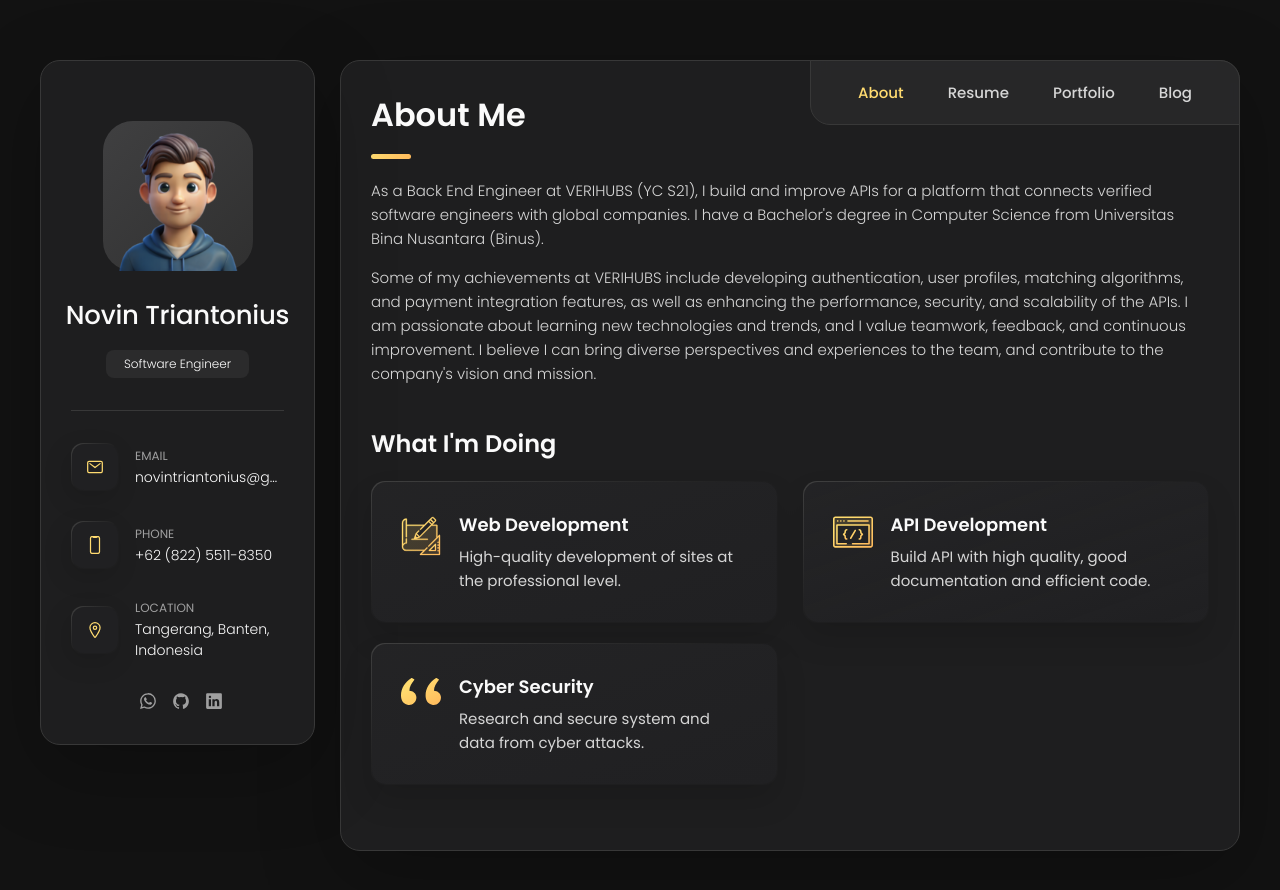
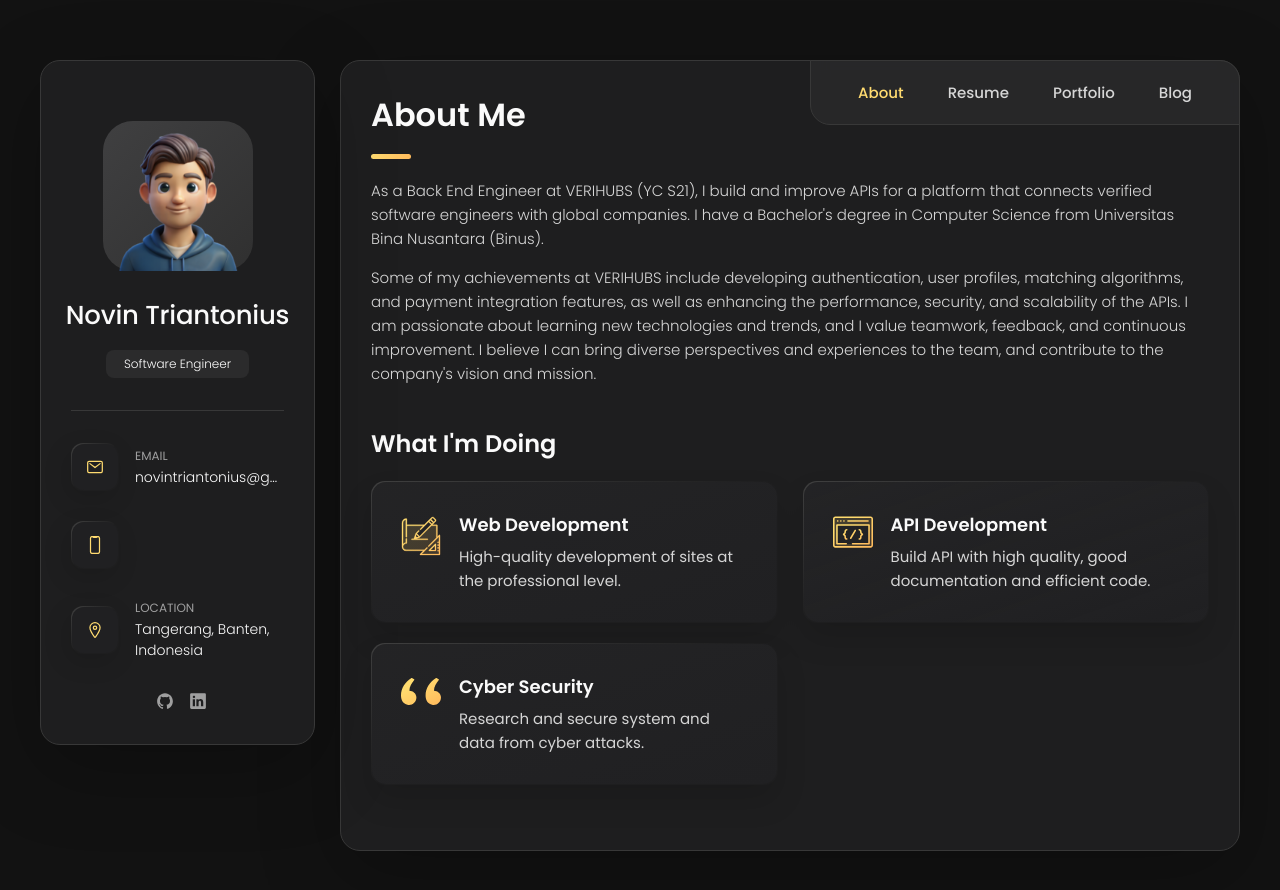
Before and after one commit to novintriantonius/vCard-Personal-Portfolio, a plain HTML site: page index.html in a window 1280 px wide. Drawn offline with nearby package versions, Linux system fonts and the light colour scheme.

Commit message:
Update index.html
Remove PII

```diff
--- a/index.html
+++ b/index.html
@@ -85,12 +85,6 @@
               <ion-icon name="phone-portrait-outline"></ion-icon>
             </div>
 
-            <div class="contact-info">
-              <p class="contact-title">Phone</p>
-
-              <a href="tel:+6282255118350" class="contact-link">+62 (822) 5511-8350</a>
-            </div>
-
           </li>
 
           <li class="contact-item">
@@ -112,11 +106,6 @@
         <div class="separator"></div>
 
         <ul class="social-list">
-          <li class="social-item">
-            <a href="https://wa.me/6282255118350" class="social-link">
-              <ion-icon name="logo-whatsapp"></ion-icon>
-            </a>
-          </li>
 
           <li class="social-item">
             <a href="https://github.com/novintriantonius" class="social-link">
```
